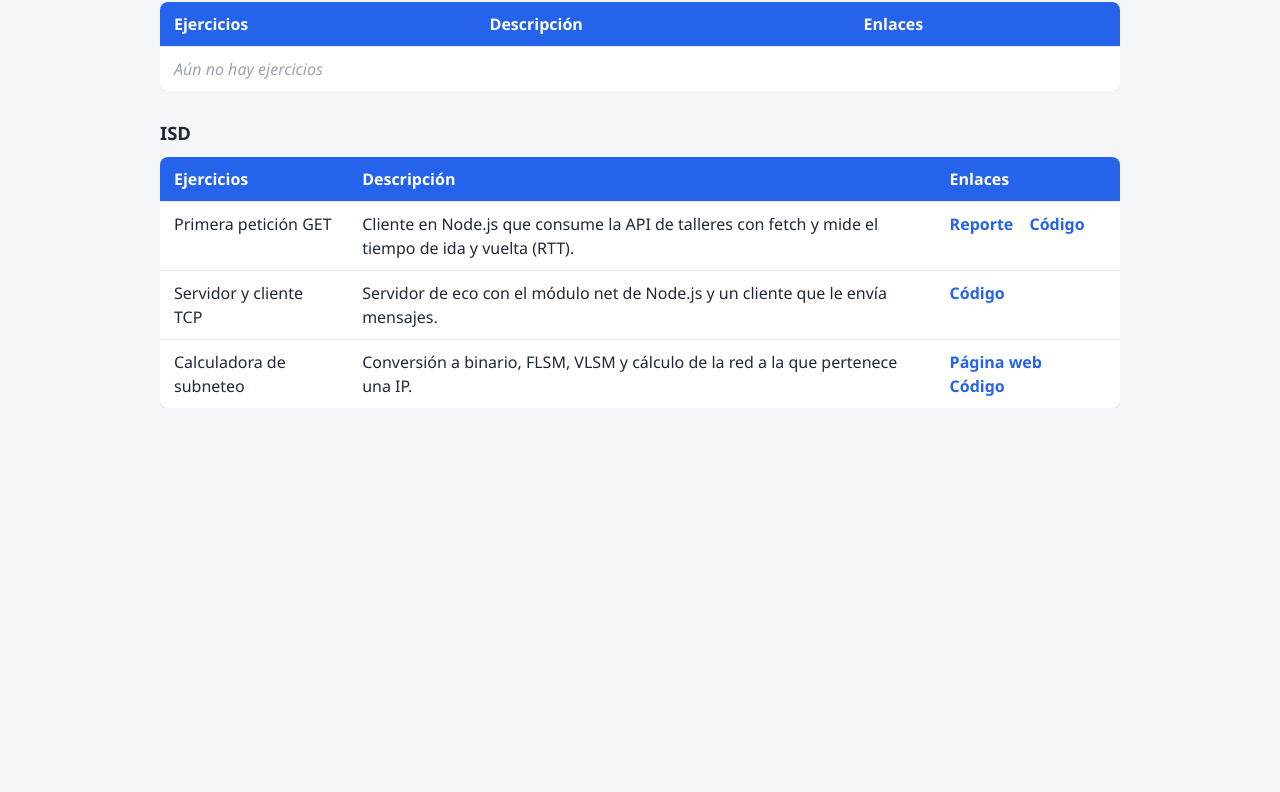
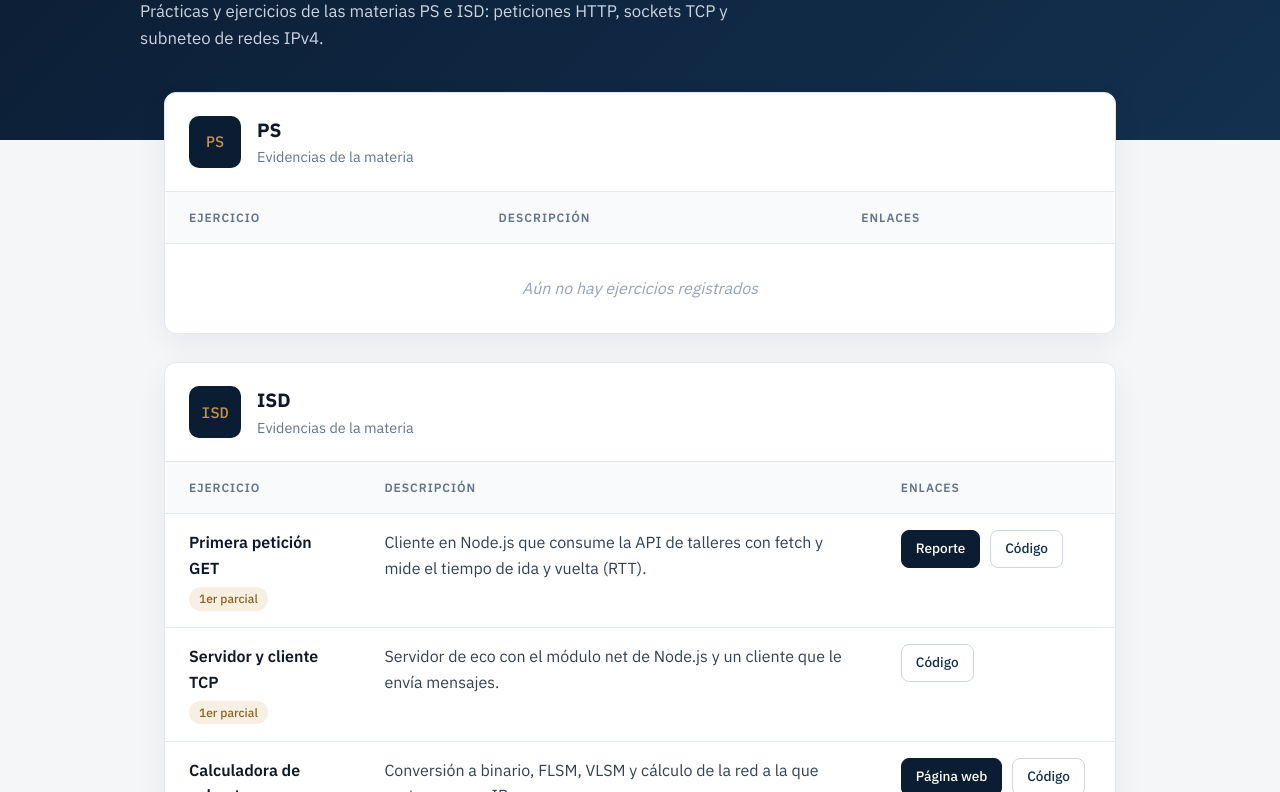
Before and after one commit to DanielHernandezMalagon/2026-PS-ISD-HernandezMalagonDaniel, a website: page index.html in a window 1280 px wide. Shown: the part 164-956 px from the top of the page. Before the commit the page ends 800 px from the top, so only its background shows below. Drawn offline with Linux system fonts and the light colour scheme.

Commit message:
Portafolio: CSS separado y nuevo diseño

```diff
--- a/index.html
+++ b/index.html
@@ -3,101 +3,93 @@
 <head>
     <meta charset="UTF-8">
     <meta name="viewport" content="width=device-width, initial-scale=1.0">
-    <title>Portafolio de evidencias de Hernández Malagón Daniel</title>
-    <style>
-        body {
-            font-family: "Segoe UI", Arial, sans-serif;
-            background: #f4f6f9;
-            color: #1f2937;
-            margin: 0;
-            line-height: 1.5;
-        }
-        .container { max-width: 960px; margin: 0 auto; padding: 32px 16px 48px; }
-        .titulo h1 { margin: 0 0 4px; font-size: 1.7rem; }
-        .titulo p { margin: 0 0 28px; color: #6b7280; }
-        h2 { font-size: 1.15rem; margin: 28px 0 10px; }
-        .tabla-envoltura { overflow-x: auto; }
-        table {
-            width: 100%;
-            border-collapse: collapse;
-            background: #fff;
-            border-radius: 8px;
-            overflow: hidden;
-            box-shadow: 0 1px 3px rgba(0, 0, 0, 0.08);
-        }
-        th, td { padding: 10px 14px; text-align: left; border-bottom: 1px solid #e5e7eb; vertical-align: top; }
-        th { background: #2563eb; color: #fff; font-weight: 600; }
-        tr:last-child td { border-bottom: none; }
-        td.vacio { color: #9ca3af; font-style: italic; }
-        a { color: #2563eb; text-decoration: none; font-weight: 600; margin-right: 12px; white-space: nowrap; }
-        a:hover { text-decoration: underline; }
-    </style>
+    <title>Portafolio de evidencias · Hernández Malagón Daniel</title>
+    <link rel="preconnect" href="https://fonts.googleapis.com">
+    <link rel="preconnect" href="https://fonts.gstatic.com" crossorigin>
+    <link href="https://fonts.googleapis.com/css2?family=IBM+Plex+Mono:wght@400;500&family=IBM+Plex+Sans:wght@400;500;600;700&display=swap" rel="stylesheet">
+    <link rel="stylesheet" href="style.css">
 </head>
 <body>
-    <div class="container">
-        <div class="content">
-            <div class="titulo">
-                <h1>Portafolio de evidencias de Hernández Malagón Daniel</h1>
-                <p>Ejercicios y prácticas del semestre 2026</p>
+    <header class="encabezado">
+        <div class="encabezado-contenido">
+            <p class="etiqueta">Portafolio de evidencias · 2026</p>
+            <h1>Hernández Malagón Daniel</h1>
+            <p class="subtitulo">Prácticas y ejercicios de las materias PS e ISD: peticiones HTTP, sockets TCP y subneteo de redes IPv4.</p>
         </div>
-            <div class="tablas">
+    </header>
+
+    <main class="container">
+        <section class="materia">
+            <div class="materia-encabezado">
+                <span class="codigo">PS</span>
+                <div>
                     <h2>PS</h2>
+                    <p>Evidencias de la materia</p>
+                </div>
+            </div>
             <div class="tabla-envoltura">
                 <table class="tablaps">
                     <thead>
                         <tr>
-                                <th>Ejercicios</th>
+                            <th>Ejercicio</th>
                             <th>Descripción</th>
                             <th>Enlaces</th>
                         </tr>
                     </thead>
                     <tbody>
                         <tr>
-                                <td class="vacio" colspan="3">Aún no hay ejercicios</td>
+                            <td class="vacio" colspan="3">Aún no hay ejercicios registrados</td>
                         </tr>
                     </tbody>
                 </table>
             </div>
+        </section>
 
+        <section class="materia">
+            <div class="materia-encabezado">
+                <span class="codigo">ISD</span>
+                <div>
                     <h2>ISD</h2>
+                    <p>Evidencias de la materia</p>
+                </div>
+            </div>
             <div class="tabla-envoltura">
                 <table class="tablaisd">
                     <thead>
                         <tr>
-                                <th>Ejercicios</th>
+                            <th>Ejercicio</th>
                             <th>Descripción</th>
                             <th>Enlaces</th>
                         </tr>
                     </thead>
                     <tbody>
                         <tr>
-                                <td>Primera petición GET</td>
-                                <td>Cliente en Node.js que consume la API de talleres con fetch y mide el tiempo de ida y vuelta (RTT).</td>
-                                <td>
-                                    <a href="./ISD/PrimerParcial/index.html">Reporte</a>
-                                    <a href="https://github.com/DanielHernandezMalagon/2026-PS-ISD-HernandezMalagonDaniel/tree/main/ISD/PrimerParcial">Código</a>
+                            <td data-label="Ejercicio">
+                                <span class="nombre">Primera petición GET</span>
+                                <span class="parcial">1er parcial</span>
+                            </td>
+                            <td data-label="Descripción">Cliente en Node.js que consume la API de talleres con fetch y mide el tiempo de ida y vuelta (RTT).</td>
+                            <td data-label="Enlaces" class="enlaces">
+                                <a class="boton" href="./ISD/PrimerParcial/index.html">Reporte</a>
+                                <a class="boton secundario" href="https://github.com/DanielHernandezMalagon/2026-PS-ISD-HernandezMalagonDaniel/tree/main/ISD/PrimerParcial">Código</a>
                             </td>
                         </tr>
                         <tr>
-                                <td>Servidor y cliente TCP</td>
-                                <td>Servidor de eco con el módulo net de Node.js y un cliente que le envía mensajes.</td>
-                                <td>
-                                    <a href="https://github.com/DanielHernandezMalagon/2026-PS-ISD-HernandezMalagonDaniel/tree/main/ISD/PrimerParcial/Servidores">Código</a>
+                            <td data-label="Ejercicio">
+                                <span class="nombre">Servidor y cliente TCP</span>
+                                <span class="parcial">1er parcial</span>
+                            </td>
+                            <td data-label="Descripción">Servidor de eco con el módulo net de Node.js y un cliente que le envía mensajes.</td>
+                            <td data-label="Enlaces" class="enlaces">
+                                <a class="boton secundario" href="https://github.com/DanielHernandezMalagon/2026-PS-ISD-HernandezMalagonDaniel/tree/main/ISD/PrimerParcial/Servidores">Código</a>
                             </td>
                         </tr>
                         <tr>
-                                <td>Calculadora de subneteo</td>
-                                <td>Conversión a binario, FLSM, VLSM y cálculo de la red a la que pertenece una IP.</td>
-                                <td>
-                                    <a href="./ISD/SegundoParcial/Subneteo/index.html">Página web</a>
-                                    <a href="https://github.com/DanielHernandezMalagon/2026-PS-ISD-HernandezMalagonDaniel/tree/main/ISD/SegundoParcial/Subneteo">Código</a>
+                            <td data-label="Ejercicio">
+                                <span class="nombre">Calculadora de subneteo</span>
+                                <span class="parcial">2do parcial</span>
                             </td>
-                            </tr>
-                        </tbody>
-                    </table>
-                </div>
-            </div>
-        </div>
-    </div>
-</body>
-</html>
+                            <td data-label="Descripción">Conversión a binario, FLSM, VLSM y cálculo de la red a la que pertenece una IP.</td>
+                            <td data-label="Enlaces" class="enlaces">
+                                <a class="boton" href="./ISD/SegundoParcial/Subneteo/index.html">Página web</a>
+                                <a class="boton secundario" href="https://github.com/DanielHernandezMalagon/2026-PS-ISD-HernandezMalagonDaniel/tree/main/ISD/SegundoParcial/Subneteo">Código</a>
--- /dev/null
+++ b/style.css
@@ -0,0 +1,271 @@
+/* Portafolio de evidencias - estilos generales */
+
+:root {
+    --fondo: #f5f6f8;
+    --superficie: #ffffff;
+    --tinta: #0f172a;
+    --texto: #334155;
+    --suave: #64748b;
+    --borde: #e2e8f0;
+    --marino: #0b1d33;
+    --marino-2: #13304f;
+    --acento: #c8963e;
+    --acento-suave: #f7efe1;
+    --enlace: #13304f;
+    --sans: "IBM Plex Sans", "Segoe UI", Arial, sans-serif;
+    --mono: "IBM Plex Mono", Consolas, monospace;
+}
+
+* {
+    box-sizing: border-box;
+}
+
+body {
+    margin: 0;
+    font-family: var(--sans);
+    background: var(--fondo);
+    color: var(--texto);
+    line-height: 1.6;
+}
+
+/* ---------- Encabezado ---------- */
+
+.encabezado {
+    background: linear-gradient(135deg, var(--marino) 0%, var(--marino-2) 100%);
+    color: #ffffff;
+    padding: 64px 24px 88px;
+}
+
+.encabezado-contenido {
+    max-width: 1000px;
+    margin: 0 auto;
+}
+
+.etiqueta {
+    margin: 0 0 12px;
+    font-family: var(--mono);
+    font-size: 0.8rem;
+    letter-spacing: 0.12em;
+    text-transform: uppercase;
+    color: var(--acento);
+}
+
+.encabezado h1 {
+    margin: 0;
+    font-size: clamp(2rem, 5vw, 2.8rem);
+    font-weight: 700;
+    letter-spacing: -0.01em;
+    line-height: 1.15;
+}
+
+.subtitulo {
+    max-width: 620px;
+    margin: 14px 0 0;
+    color: #cbd5e1;
+    font-size: 1.05rem;
+}
+
+/* ---------- Contenido ---------- */
+
+.container {
+    max-width: 1000px;
+    margin: -48px auto 0;
+    padding: 0 24px 48px;
+}
+
+.materia {
+    background: var(--superficie);
+    border: 1px solid var(--borde);
+    border-radius: 12px;
+    box-shadow: 0 10px 30px rgba(15, 23, 42, 0.06);
+    margin-bottom: 28px;
+    overflow: hidden;
+}
+
+.materia-encabezado {
+    display: flex;
+    align-items: center;
+    gap: 16px;
+    padding: 22px 24px;
+    border-bottom: 1px solid var(--borde);
+}
+
+.codigo {
+    display: grid;
+    place-items: center;
+    min-width: 52px;
+    height: 52px;
+    padding: 0 8px;
+    border-radius: 10px;
+    background: var(--marino);
+    color: var(--acento);
+    font-family: var(--mono);
+    font-weight: 500;
+    font-size: 0.95rem;
+}
+
+.materia-encabezado h2 {
+    margin: 0;
+    font-size: 1.2rem;
+    color: var(--tinta);
+}
+
+.materia-encabezado p {
+    margin: 0;
+    font-size: 0.9rem;
+    color: var(--suave);
+}
+
+/* ---------- Tablas ---------- */
+
+.tabla-envoltura {
+    overflow-x: auto;
+}
+
+table {
+    width: 100%;
+    border-collapse: collapse;
+}
+
+th,
+td {
+    padding: 16px 24px;
+    text-align: left;
+    vertical-align: top;
+    border-bottom: 1px solid var(--borde);
+}
+
+th {
+    background: #f8fafc;
+    font-size: 0.75rem;
+    font-weight: 600;
+    text-transform: uppercase;
+    letter-spacing: 0.08em;
+    color: var(--suave);
+}
+
+tbody tr:last-child td {
+    border-bottom: none;
+}
+
+tbody tr:hover td {
+    background: #fafbfc;
+}
+
+td.vacio {
+    padding: 32px 24px;
+    text-align: center;
+    color: #94a3b8;
+    font-style: italic;
+}
+
+.nombre {
+    display: block;
+    font-weight: 600;
+    color: var(--tinta);
+}
+
+.parcial {
+    display: inline-block;
+    margin-top: 6px;
+    padding: 2px 10px;
+    border-radius: 999px;
+    background: var(--acento-suave);
+    color: #8a6420;
+    font-size: 0.75rem;
+    font-weight: 500;
+}
+
+.enlaces {
+    white-space: nowrap;
+}
+
+/* ---------- Botones ---------- */
+
+.boton {
+    display: inline-block;
+    margin: 0 6px 6px 0;
+    padding: 7px 14px;
+    border-radius: 8px;
+    border: 1px solid var(--marino);
+    background: var(--marino);
+    color: #ffffff;
+    font-size: 0.85rem;
+    font-weight: 500;
+    text-decoration: none;
+    transition: background 0.15s, color 0.15s;
+}
+
+.boton:hover {
+    background: var(--marino-2);
+}
+
+.boton.secundario {
+    background: transparent;
+    color: var(--enlace);
+    border-color: #cbd5e1;
+}
+
+.boton.secundario:hover {
+    border-color: var(--marino);
+    background: #f1f5f9;
+}
+
+/* ---------- Pie de página ---------- */
+
+.pie {
+    text-align: center;
+    padding: 0 24px 40px;
+    color: var(--suave);
+    font-size: 0.85rem;
+}
+
+.pie p {
+    margin: 0 0 4px;
+}
+
+.pie a {
+    color: var(--enlace);
+    font-weight: 500;
+}
+
+/* ---------- Celular ---------- */
+
+@media (max-width: 680px) {
+    .encabezado {
+        padding: 44px 20px 76px;
+    }
+
+    .container {
+        padding: 0 16px 40px;
+    }
+
+    thead {
+        display: none;
+    }
+
+    tr {
+        display: block;
+        padding: 16px 20px;
+        border-bottom: 1px solid var(--borde);
+    }
+
+    tbody tr:last-child {
+        border-bottom: none;
+    }
+
+    td {
+        display: block;
+        padding: 4px 0;
+        border: none;
+    }
+
+    td.vacio {
+        padding: 16px 0;
+    }
+
+    .enlaces {
+        white-space: normal;
+        padding-top: 10px;
+    }
+}
```
Lines whose indentation alone changed are shown as unchanged.
